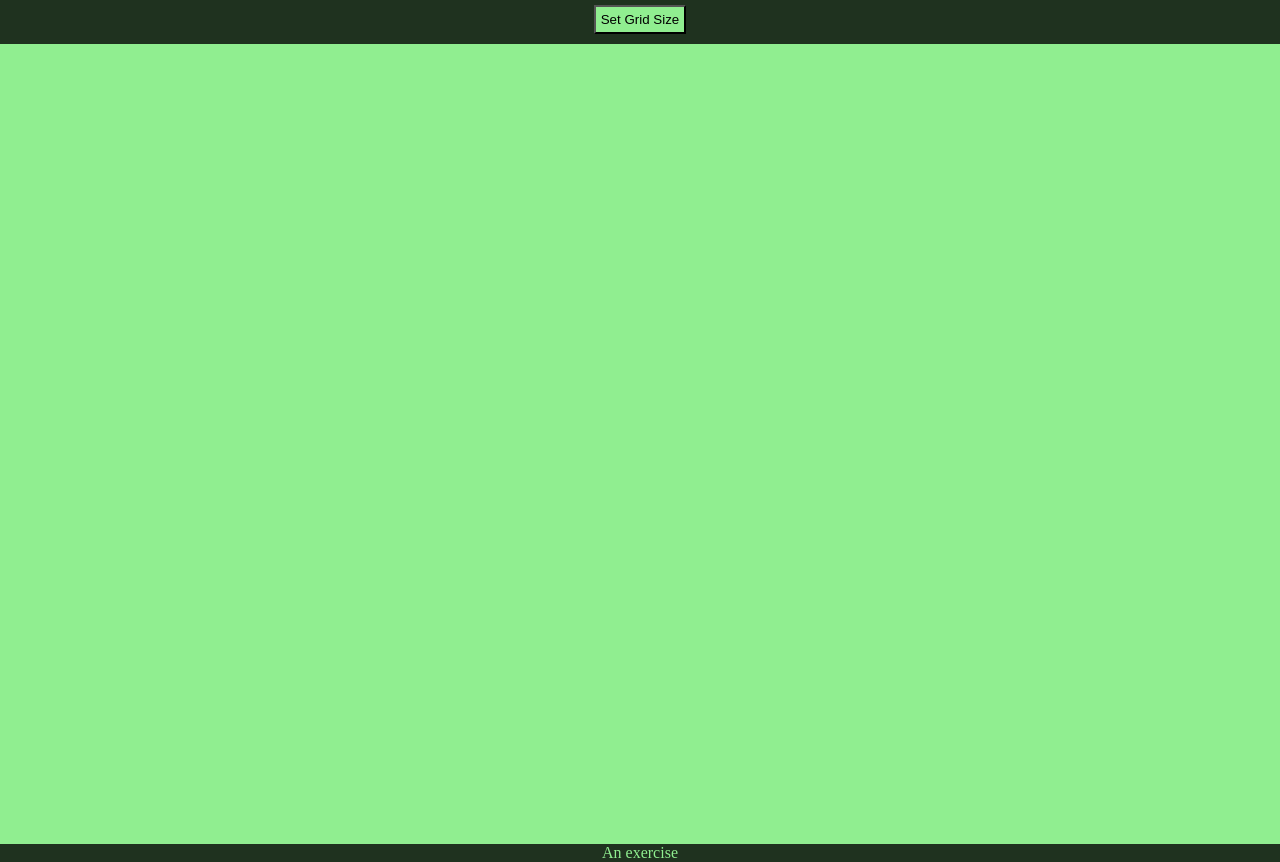
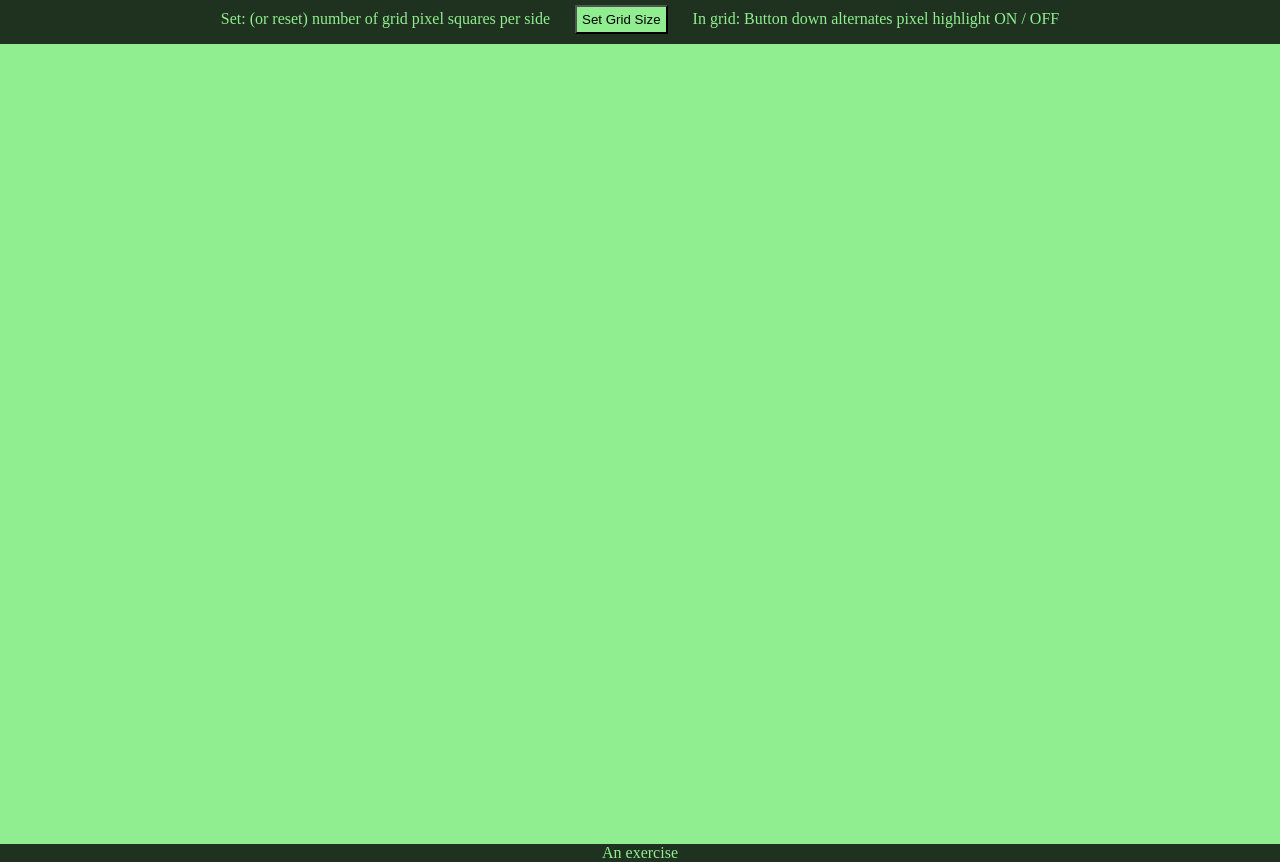
Before and after one commit to Stream5937/Etch-a-Sketch, a plain HTML site: page etch-a-sketch.html in a window 1280 px wide. Shown: the part 52-914 px from the top of the page. Drawn offline with Linux system fonts and the light colour scheme.

Commit message:
add pixelate on-off

```diff
--- a/etch-a-sketch.html
+++ b/etch-a-sketch.html
@@ -10,7 +10,11 @@
 <body>
     <div class="header">
         <h2 class="heading">ETCH-A-SKETCH</h2>
-        <button class="setGridSize" onclick="gridSetUp()" >Set Grid Size</button>
+        <div class="btnContainer">
+            <div class="btnNote">Set: (or reset) number of grid pixel squares per side</div>
+            <button class="setGridSize" onclick="gridSetUp()" >Set Grid Size</button>
+            <div class="btnNote">In grid: Button down alternates pixel highlight ON / OFF</div>
+        </div>
     </div>
     <div class="container" id="grid">
         <div class="sketch">
--- a/etch-a-sketch.js
+++ b/etch-a-sketch.js
@@ -2,6 +2,7 @@
 const sketch = document.querySelector('.sketch');
 let rowContainer;
 let selectedCell;
+let enableHighlight = false;
 
 
 let heading = document.querySelector('.heading');
@@ -12,15 +13,20 @@ let heading = document.querySelector('.heading');
 //element.scrollIntoView({ block: "end" });
 heading.scrollIntoView({ behavior: "smooth", block: "end", inline: "nearest" });
 
-
+sketch.onmousedown = () =>{
+  enableHighlight = enableHighlight ? false : true;
+}
 
 sketch.onmouseover = (event) => {
   let e = event.target.closest('div'); // (1)
   if (!e) return;
   if (e.tagName != 'DIV') return;
-  highlight(e);
+  if(enableHighlight){
+    highlight(e);
+  }
 };
 
+sketch.on
 function highlight(cell) {
   /*
   if (selectedCell) { // remove the existing highlight if any
--- a/style.css
+++ b/style.css
@@ -79,3 +79,17 @@
     margin : 0px 10px;
     padding :10px;
 }
+
+.btnContainer {
+    display:flex;
+    flex-direction : row;
+    justify-content: space-between;
+    color: lightgreen;
+    background-color: rgb(31, 50, 31);
+}
+
+.btnNote {
+    display: flex;
+    justify-self: flex-start;
+    margin: 15px;
+}
```
